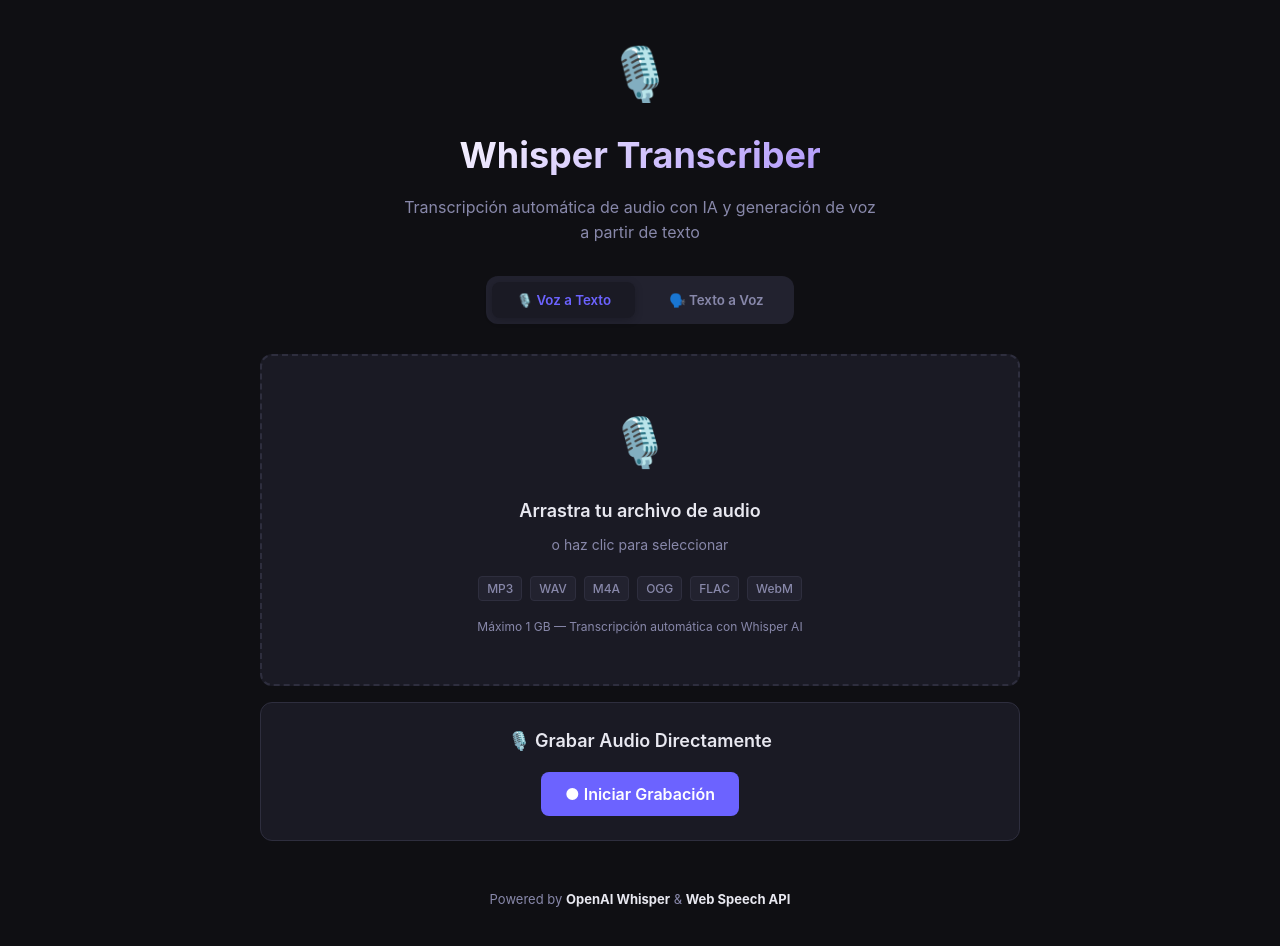
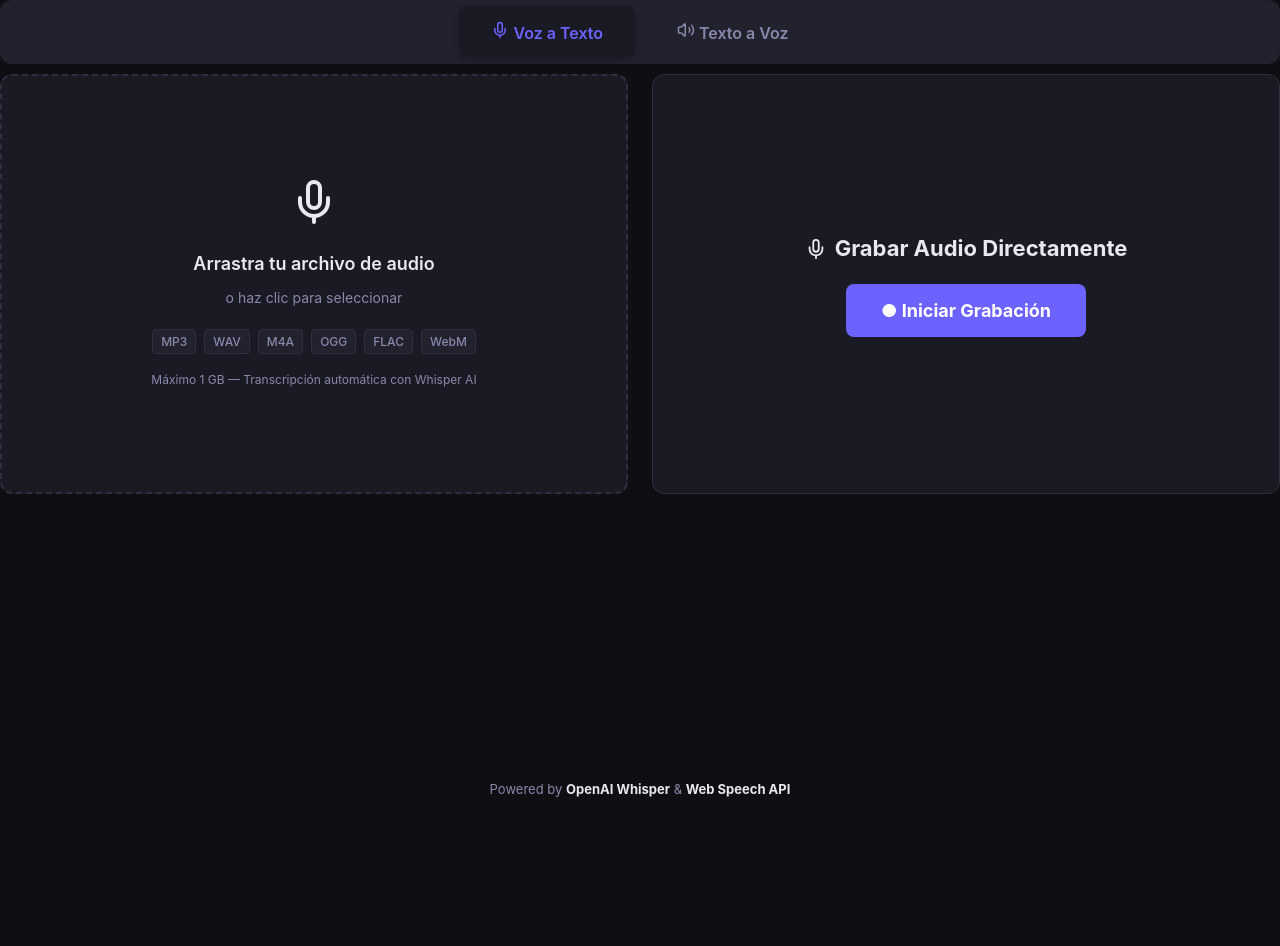
Before and after one commit to Hectr203/whisper-transcriber, a React (Vite) app in the folder frontend/: page / in a window 1280 px wide. Shown: the top 946 px of the page. After the commit the page ends 800 px from the top, so only its background shows below. Built offline with nearby package versions, Linux system fonts and the light colour scheme; no server answers.

Commit message:
feat: agregar lucide-react y mejorar la interfaz de usuario

```diff
--- a/frontend/package.json
+++ b/frontend/package.json
@@ -8,6 +8,7 @@
     "preview": "vite preview"
   },
   "dependencies": {
+    "lucide-react": "^1.14.0",
     "react": "^18.3.1",
     "react-dom": "^18.3.1"
   },
--- a/frontend/src/App.jsx
+++ b/frontend/src/App.jsx
@@ -1,4 +1,5 @@
 import React, { useState, useRef, useCallback } from 'react';
+import { Mic, Volume2, Music, AlertTriangle, X } from 'lucide-react';
 import UploadZone from './components/UploadZone';
 import AudioRecorder from './components/AudioRecorder';
 import ProgressBar from './components/ProgressBar';
@@ -117,66 +118,49 @@
   return (
     <div style={{
       minHeight: '100vh',
+      width: '100vw',
       display: 'flex',
       flexDirection: 'column',
-      alignItems: 'center',
-      padding: '32px 16px 64px',
+      padding: '0',
     }}>
       {/* Header */}
-      <header style={{ textAlign: 'center', marginBottom: '30px' }}>
-        <div style={{ fontSize: '52px', marginBottom: '12px' }}>🎙️</div>
-        <h1 style={{
-          fontSize: 'clamp(24px, 4vw, 36px)',
-          fontWeight: 700,
-          marginBottom: '10px',
-          background: 'linear-gradient(135deg, #fff, #a78bfa)',
-          WebkitBackgroundClip: 'text',
-          WebkitTextFillColor: 'transparent',
-        }}>
-          Whisper Transcriber
-        </h1>
-        <p style={{ color: 'var(--text-muted)', fontSize: '16px', maxWidth: '480px', margin: '0 auto' }}>
-          Transcripción automática de audio con IA y generación de voz a partir de texto
-        </p>
-      </header>
-
       {/* Tabs */}
       <div style={{
-        display: 'flex', gap: '10px', justifyContent: 'center', marginBottom: '30px', background: 'var(--surface2)', padding: '6px', borderRadius: '12px'
+        display: 'flex', gap: '10px', justifyContent: 'center', marginBottom: '10px', background: 'var(--surface2)', padding: '6px', borderRadius: '12px'
       }}>
         <button
           onClick={() => setActiveTab('stt')}
           style={{
-            padding: '10px 24px', borderRadius: '8px', border: 'none',
+            padding: '15px 32px', borderRadius: '8px', border: 'none',
             background: activeTab === 'stt' ? 'var(--surface)' : 'transparent',
             color: activeTab === 'stt' ? 'var(--accent)' : 'var(--text-muted)',
-            fontWeight: 600, cursor: 'pointer', transition: 'all 0.2s',
+            fontWeight: 600, fontSize: '16px', cursor: 'pointer', transition: 'all 0.2s',
             boxShadow: activeTab === 'stt' ? '0 2px 8px rgba(0,0,0,0.2)' : 'none'
           }}
         >
-          🎙️ Voz a Texto
+          <Mic size={18} /> Voz a Texto
         </button>
         <button
           onClick={() => setActiveTab('tts')}
           style={{
-            padding: '10px 24px', borderRadius: '8px', border: 'none',
+            padding: '15px 32px', borderRadius: '8px', border: 'none',
             background: activeTab === 'tts' ? 'var(--surface)' : 'transparent',
             color: activeTab === 'tts' ? 'var(--accent)' : 'var(--text-muted)',
-            fontWeight: 600, cursor: 'pointer', transition: 'all 0.2s',
+            fontWeight: 600, fontSize: '16px', cursor: 'pointer', transition: 'all 0.2s',
             boxShadow: activeTab === 'tts' ? '0 2px 8px rgba(0,0,0,0.2)' : 'none'
           }}
         >
-          🗣️ Texto a Voz
+          <Volume2 size={18} /> Texto a Voz
         </button>
       </div>
 
       {/* Contenido principal */}
-      <main style={{ width: '100%', maxWidth: '760px' }}>
+      <main style={{ width: '100%', flex: 1 }}>
         {activeTab === 'stt' ? (
           <>
-            {/* Upload Zone */}
+            {/* Upload + Grabación lado a lado */}
             {!result && (
-              <>
+              <div className="stt-panels">
                 <UploadZone
                   onFileSelected={handleFileSelected}
                   disabled={isProcessing}
@@ -185,7 +169,7 @@
                   onRecordComplete={handleFileSelected}
                   disabled={isProcessing}
                 />
-              </>
+              </div>
             )}
 
             {/* Info del archivo seleccionado */}
@@ -203,7 +187,7 @@
                 flexWrap: 'wrap',
               }}>
                 <div style={{ display: 'flex', alignItems: 'center', gap: '10px' }}>
-                  <span style={{ fontSize: '20px' }}>🎵</span>
+                  <Music size={20} />
                   <div>
                     <p style={{ fontWeight: 500, fontSize: '14px' }}>{file.name}</p>
                     <p style={{ color: 'var(--text-muted)', fontSize: '12px' }}>
@@ -228,7 +212,7 @@
                     cursor: 'pointer'
                   }}
                   title="Quitar archivo"
-                >✕</button>
+                ><X size={18} /></button>
               </div>
             )}
 
@@ -293,7 +277,7 @@
                 borderRadius: 'var(--radius-sm)',
               }}>
                 <div style={{ display: 'flex', alignItems: 'flex-start', gap: '10px' }}>
-                  <span style={{ fontSize: '18px', flexShrink: 0 }}>⚠️</span>
+                  <AlertTriangle size={18} />
                   <div>
                     <p style={{ color: 'var(--error)', fontWeight: 600, marginBottom: '4px' }}>
                       Error en la transcripción
@@ -349,7 +333,7 @@
       </main>
 
       {/* Footer */}
-      <footer style={{ marginTop: '48px', color: 'var(--text-muted)', fontSize: '13px', textAlign: 'center' }}>
+      <footer style={{ marginTop: '10px', color: 'var(--text-muted)', fontSize: '13px', textAlign: 'center' }}>
         <p>Powered by <strong style={{ color: 'var(--text)' }}>OpenAI Whisper</strong> & <strong style={{ color: 'var(--text)' }}>Web Speech API</strong></p>
       </footer>
     </div>
--- a/frontend/src/components/AudioRecorder.jsx
+++ b/frontend/src/components/AudioRecorder.jsx
@@ -1,4 +1,5 @@
 import React, { useState, useRef, useEffect } from 'react';
+import { Mic } from 'lucide-react';
 
 export default function AudioRecorder({ onRecordComplete, disabled }) {
   const [isRecording, setIsRecording] = useState(false);
@@ -190,7 +191,8 @@
   return (
     <div style={{
       width: '100%',
-      marginTop: '16px',
+      height: '100%',
+      marginTop: 0,
       padding: '24px',
       background: 'var(--surface)',
       border: '1px solid var(--border)',
@@ -198,12 +200,14 @@
       display: 'flex',
       flexDirection: 'column',
       alignItems: 'center',
-      gap: '16px',
+      justifyContent: 'center',
+      gap: '18px',
+      textAlign: 'center',
       opacity: disabled ? 0.5 : 1,
       pointerEvents: disabled ? 'none' : 'auto'
     }}>
-      <h3 style={{ margin: 0, fontSize: '18px', fontWeight: 600 }}>
-        🎙️ Grabar Audio Directamente
+      <h3 style={{ margin: 0, fontSize: '22px', fontWeight: 700, display: 'flex', alignItems: 'center', gap: '8px' }}>
+        <Mic size={22} /> Grabar Audio Directamente
       </h3>
 
       {!isRecording ? (
@@ -211,15 +215,18 @@
           onClick={startRecording}
           disabled={disabled}
           style={{
-            padding: '12px 24px',
+            minWidth: '240px',
+            padding: '16px 28px',
             background: 'var(--accent)',
             color: 'white',
             border: 'none',
             borderRadius: 'var(--radius-sm)',
-            fontSize: '16px',
-            fontWeight: 600,
+            fontSize: '18px',
+            fontWeight: 700,
             cursor: 'pointer',
             transition: 'background 0.2s',
+            display: 'inline-flex',
+            justifyContent: 'center',
           }}
           onMouseEnter={e => e.currentTarget.style.background = 'var(--accent-hover)'}
           onMouseLeave={e => e.currentTarget.style.background = 'var(--accent)'}
--- a/frontend/src/components/ProgressBar.jsx
+++ b/frontend/src/components/ProgressBar.jsx
@@ -1,10 +1,11 @@
 import React from 'react';
+import { Search, Scissors, Bot, CheckCircle, Check } from 'lucide-react';
 
 const STAGE_LABELS = {
-  analyzing:    { label: 'Analizando archivo',         icon: '🔍' },
-  splitting:    { label: 'Dividiendo en segmentos',    icon: '✂️' },
-  transcribing: { label: 'Transcribiendo con Whisper', icon: '🤖' },
-  complete:     { label: 'Transcripción completada',   icon: '✅' },
+  analyzing:    { label: 'Analizando archivo',         icon: <Search size={11} /> },
+  splitting:    { label: 'Dividiendo en segmentos',    icon: <Scissors size={11} /> },
+  transcribing: { label: 'Transcribiendo con Whisper', icon: <Bot size={11} /> },
+  complete:     { label: 'Transcripción completada',   icon: <CheckCircle size={11} /> },
 };
 
 export default function ProgressBar({ status }) {
@@ -86,7 +87,7 @@
               transition: 'all 0.3s ease',
             }}>
               <span style={{ fontSize: '11px' }}>
-                {idx < currentStageIdx ? '✓' : STAGE_LABELS[s].icon}
+                {idx < currentStageIdx ? <Check size={11} /> : STAGE_LABELS[s].icon}
               </span>
               <span style={{
                 fontSize: '11px',
--- a/frontend/src/components/UploadZone.jsx
+++ b/frontend/src/components/UploadZone.jsx
@@ -1,4 +1,5 @@
 import React, { useRef, useState, useCallback } from 'react';
+import { AlertTriangle, Mic } from 'lucide-react';
 
 const ALLOWED_TYPES = ['audio/mpeg', 'audio/wav', 'audio/mp4', 'audio/m4a', 'audio/x-m4a',
   'audio/ogg', 'audio/flac', 'audio/webm', 'video/mp4', 'video/webm'];
@@ -47,13 +48,17 @@
   const handleClick = () => { if (!disabled) inputRef.current?.click(); };
 
   return (
-    <div style={{ width: '100%' }}>
+    <div style={{ width: '100%', height: '100%', display: 'flex', flexDirection: 'column' }}>
       <div
         onClick={handleClick}
         onDrop={handleDrop}
         onDragOver={handleDragOver}
         onDragLeave={handleDragLeave}
         style={{
+          display: 'flex',
+          flex: 1,
+          flexDirection: 'column',
+          justifyContent: 'center',
           border: `2px dashed ${dragOver ? 'var(--accent)' : 'var(--border)'}`,
           borderRadius: 'var(--radius)',
           padding: '48px 32px',
@@ -76,7 +81,7 @@
           disabled={disabled}
         />
 
-        <div style={{ fontSize: '48px', marginBottom: '16px' }}>🎙️</div>
+        <div style={{ marginBottom: '16px' }}><Mic size={48} /></div>
 
         <p style={{ fontSize: '18px', fontWeight: 600, marginBottom: '8px', color: 'var(--text)' }}>
           {dragOver ? 'Suelta el archivo aquí' : 'Arrastra tu archivo de audio'}
@@ -124,7 +129,7 @@
           alignItems: 'center',
           gap: '8px',
         }}>
-          <span>⚠️</span> {localError}
+          <AlertTriangle size={14} /> {localError}
         </div>
       )}
     </div>
--- a/frontend/src/index.css
+++ b/frontend/src/index.css
@@ -56,3 +56,22 @@
   from { opacity: 0; transform: translateY(10px); }
   to { opacity: 1; transform: translateY(0); }
 }
+
+.stt-panels {
+  display: grid;
+  gap: 24px;
+  align-items: stretch;
+  grid-auto-rows: 1fr;
+}
+
+.stt-panels > * {
+  width: 100%;
+  min-height: 420px;
+  height: 100%;
+}
+
+@media (min-width: 900px) {
+  .stt-panels {
+    grid-template-columns: 1fr 1fr;
+  }
+}
```
Also changed, not shown: frontend/src/components/TextEditorTTS.jsx (+10 -9 lines), frontend/src/components/TranscriptionResult.jsx (+7 -6 lines), 1 other file (tests, documents, lock files or other folders).
